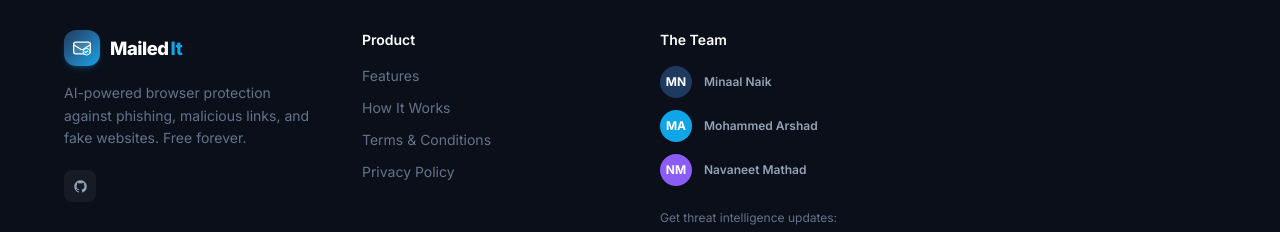
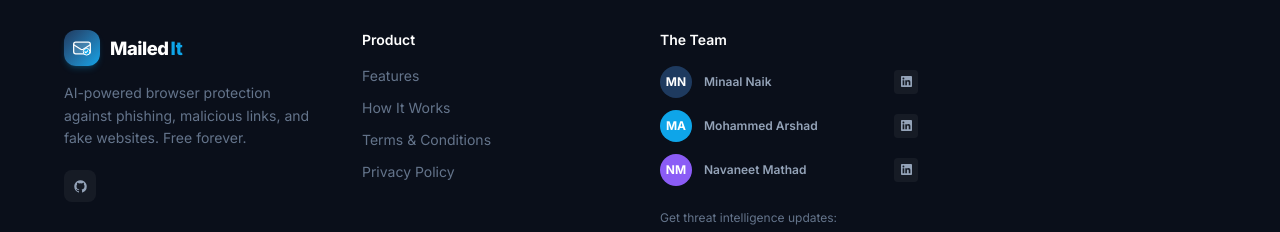
Before and after one commit to hackerearthai/cyber, a Next.js app: page / in a window 1280 px wide. Shown: the part 4136-4368 px from the top of the page. Built offline with nearby package versions, Linux system fonts and the light colour scheme.

Commit message:
Add LinkedIn links for team members in Footer

```diff
--- a/src/components/Footer.tsx
+++ b/src/components/Footer.tsx
@@ -45,16 +45,13 @@
             <h4 className="text-white font-semibold text-sm mb-4">Product</h4>
             <ul className="space-y-3 text-sm">
               {[
-                { label: "Features",    href: "#features"  },
-                { label: "How It Works",href: "#how-it-works" },
-                { label: "Terms & Conditions", href: "/terms" },
-                { label: "Privacy Policy",     href: "/privacy" },
+                { label: "Features",           href: "#features"    },
+                { label: "How It Works",       href: "#how-it-works" },
+                { label: "Terms & Conditions", href: "/terms"        },
+                { label: "Privacy Policy",     href: "/privacy"      },
               ].map((item) => (
                 <li key={item.label}>
-                  <a
-                    href={item.href}
-                    className="text-[#64748b] hover:text-[#94a3b8] transition-colors"
-                  >
+                  <a href={item.href} className="text-[#64748b] hover:text-[#94a3b8] transition-colors">
                     {item.label}
                   </a>
                 </li>
@@ -67,15 +64,27 @@
             <h4 className="text-white font-semibold text-sm mb-4">The Team</h4>
             <div className="space-y-3">
               {[
-                { name: "Minaal Naik",      initials: "MN", color: "bg-[#1e3a5f]" },
-                { name: "Mohammed Arshad",  initials: "MA", color: "bg-[#0ea5e9]" },
-                { name: "Navaneet Mathad",  initials: "NM", color: "bg-[#8b5cf6]" },
+                { name: "Minaal Naik",     initials: "MN", color: "bg-[#1e3a5f]",linkedin: "https://www.linkedin.com/in/minaal-naik-813304374" },
+                { name: "Mohammed Arshad", initials: "MA", color: "bg-[#0ea5e9]", linkedin: "https://www.linkedin.com/in/mohammed-arshad-b19887288" },
+                { name: "Navaneet Mathad", initials: "NM", color: "bg-[#8b5cf6]", linkedin: "" },
               ].map((member) => (
                 <div key={member.name} className="flex items-center gap-3">
                   <div className={`w-8 h-8 rounded-full ${member.color} flex items-center justify-center text-white text-xs font-bold flex-shrink-0`}>
                     {member.initials}
                   </div>
-                  <div className="text-[#94a3b8] text-xs font-semibold">{member.name}</div>
+                  <div className="text-[#94a3b8] text-xs font-semibold flex-1">{member.name}</div>
+                  {/* LinkedIn icon */}
+                  <a
+                    href={member.linkedin || "#"}
+                    target="_blank"
+                    rel="noopener noreferrer"
+                    aria-label={`${member.name} LinkedIn`}
+                    className="w-6 h-6 rounded bg-white/5 flex items-center justify-center hover:bg-[#0ea5e9]/20 transition-colors flex-shrink-0"
+                  >
+                    <svg width="11" height="11" viewBox="0 0 24 24" fill="#94a3b8">
+                      <path d="M20.447 20.452h-3.554v-5.569c0-1.328-.027-3.037-1.852-3.037-1.853 0-2.136 1.445-2.136 2.939v5.667H9.351V9h3.414v1.561h.046c.477-.9 1.637-1.85 3.37-1.85 3.601 0 4.267 2.37 4.267 5.455v6.286zM5.337 7.433a2.062 2.062 0 0 1-2.063-2.065 2.064 2.064 0 1 1 2.063 2.065zm1.782 13.019H3.555V9h3.564v11.452zM22.225 0H1.771C.792 0 0 .774 0 1.729v20.542C0 23.227.792 24 1.771 24h20.451C23.2 24 24 23.227 24 22.271V1.729C24 .774 23.2 0 22.222 0h.003z"/>
+                    </svg>
+                  </a>
                 </div>
               ))}
             </div>
```
